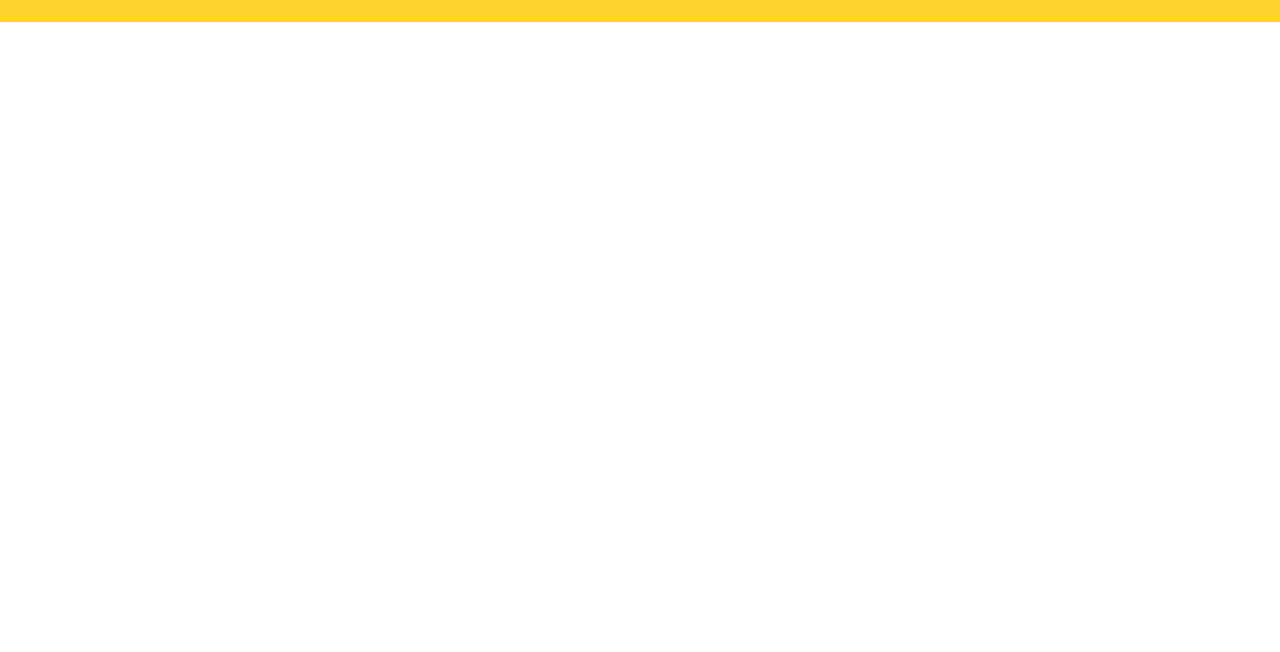
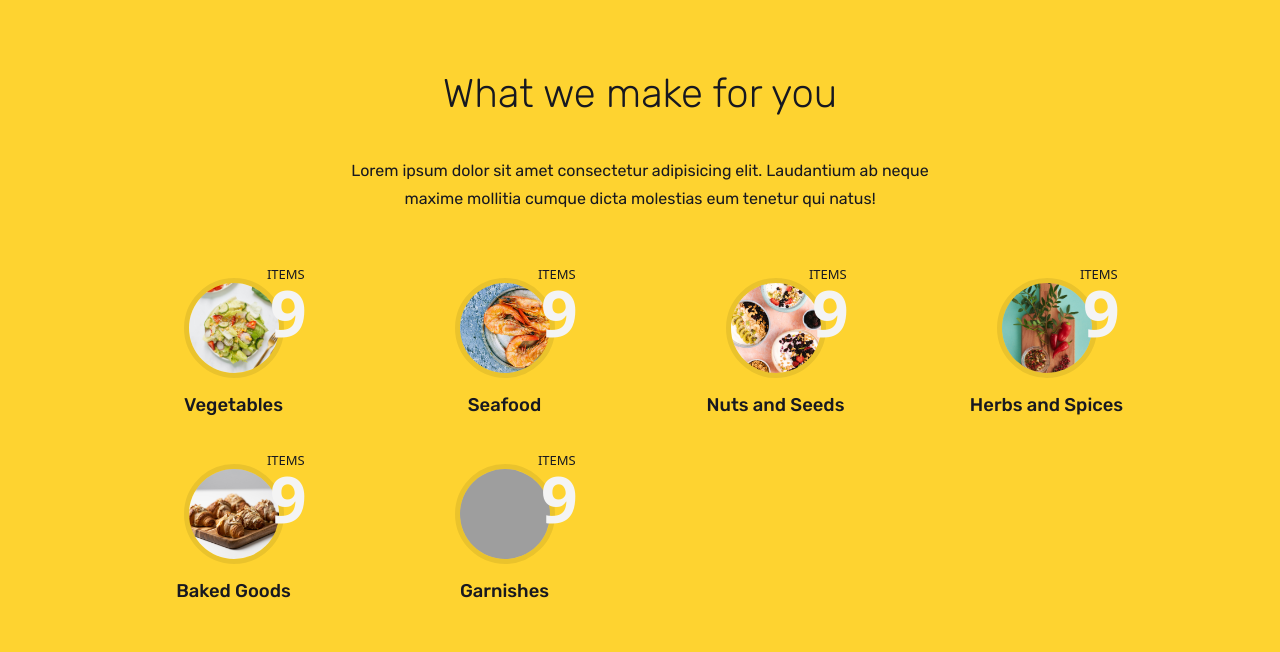
Before and after one commit to shakhawatsalam/FoodOrderingWebsiteHTML-CSS-JavaScript, a plain HTML site: page index.html in a window 1280 px wide. Shown: the part 1050-1702 px from the top of the page. Before the commit the page ends 1072 px from the top, so only its background shows below. Drawn offline with nearby package versions, Linux system fonts and the light colour scheme; grey boxes are pictures that could not be loaded.

Commit message:
categories part is almonst done

```diff
--- a/index.html
+++ b/index.html
@@ -59,6 +59,7 @@
       <!-- Header Nav bar End  -->
       <!-- main section Slider Part start  -->
       <main>
+        <!-- HERO PART START  -->
         <div class="hero">
           <div class="container">
             <h1>Don't wait to feel hungry</h1>
@@ -137,6 +138,90 @@
           </div>
           <div class="bg-primary"></div>
         </div>
+        <!-- HERO PART END  -->
+        <!-- CATEGORY PART IS STARTED  -->
+        <div class="categories">
+          <div class="container">
+            <div class="head-brief">
+              <h3>What we make for you</h3>
+              <p>Lorem ipsum dolor sit amet consectetur adipisicing elit. Laudantium ab neque maxime mollitia cumque dicta molestias eum tenetur qui natus!</p>
+            </div>
+            <div class="cat-item">
+              <ul>
+                <li>
+                  <div class="icon covering">
+                    <img src="assets/categories/cat1.jpg" alt="">
+                  </div>
+                  <h3>Vegetables</h3>
+                  <div class="qty">
+                    <span>items</span>
+                    <strong>9</strong>
+                  </div>
+                  <a href="" class="link"></a>
+                </li>
+                <li>
+                  <div class="icon covering">
+                    <img src="assets/categories/cat2.jpg" alt="">
+                  </div>
+                  <h3>Seafood</h3>
+                  <div class="qty">
+                    <span>items</span>
+                    <strong>9</strong>
+                  </div>
+                  <a href="" class="link"></a>
+                </li>
+               <li>
+                  <div class="icon covering">
+                    <img src="assets/categories/cat3.jpg" alt="">
+                  </div>
+                  <h3>Nuts and Seeds</h3>
+                  <div class="qty">
+                    <span>items</span>
+                    <strong>9</strong>
+                  </div>
+                  <a href="" class="link"></a>
+                </li>
+                <li>
+                  <div class="icon covering">
+                    <img src="assets/categories/cat4.jpg" alt="">
+                  </div>
+                  <h3>Herbs and Spices</h3>
+                  <div class="qty">
+                    <span>items</span>
+                    <strong>9</strong>
+                  </div>
+                  <a href="" class="link"></a>
+                </li>
+                 <li>
+                  <div class="icon covering">
+                    <img src="assets/categories/cat5.jpg" alt="">
+                  </div>
+                  <h3>Baked Goods</h3>
+                  <div class="qty">
+                    <span>items</span>
+                    <strong>9</strong>
+                  </div>
+                  <a href="" class="link"></a>
+                </li>
+                 <li>
+                  <div class="icon covering">
+                    <img src="assets/categories/cat6.jpg" alt="">
+                  </div>
+                  <h3>Garnishes</h3>
+                  <div class="qty">
+                    <span>items</span>
+                    <strong>9</strong>
+                  </div>
+                  <a href="" class="link"></a>
+                </li>
+              </ul>
+            </div>
+            <!-- ================  -->
+
+          </div>
+          <div class="bg-primary"></div>
+        </div>
+        <!-- CATEGORY PART IS END  -->
       </main>
       <!-- main section Slider Part end  -->
     </div>
--- a/style.css
+++ b/style.css
@@ -88,6 +88,33 @@ h4{
 }
 .bg-primary {
     background-image: url(assets/bg-primary.svg);
+}
+
+.head-brief {
+    max-width: 600px;
+    text-align: center;
+    margin: 0 auto 4em;
+}
+
+.head-brief h3 {
+    font-size: 2.5em;
+    font-weight: 300;
+    margin-bottom: 1em;
+}
+
+.covering img {
+    object-fit: cover;
+    width: 100%;
+    height: 100%;
+    transition: transform .3s;
+}
+
+.link {
+    position: absolute;
+    top: 0;
+    left: 0;
+    width: 100%;
+    height: 100%;
 }
 
 /* 01. HEADER  */
@@ -397,6 +424,89 @@ main > div {
 
 
 
+/* 03. CATEGORIES  */
+
+.categories {
+    padding-top: 3em;
+    background-color: var(--primary-color);
+}
+
+
+
+.cat-item ul {
+    display: grid;
+    grid-gap: 3em;
+    grid-template-columns: repeat(auto-fill, minmax(180px, 2fr));
+}
+
+.cat-item ul li {
+    position: relative;
+    text-align: center;
+}
+
+.cat-item ul li .icon {
+    width: 100px;
+    height: 100px;
+    margin: 0 auto 1em;
+    border-radius: 50%;
+    overflow: hidden;
+    border: 5px solid #00000014;
+    transition: transform .3s, box-shadow .3s, border .3s;
+}
+
+
+
+.cat-item ul li h3 {
+    font-size: 1.15em;
+}
+
+
+
+.cat-item ul li:hover .icon {
+    transform: translateY(-10px);
+    box-shadow: rgba(0, 0, 0, 0.5) 0 18px 36px -18px;
+    border: 0;
+}
+
+.cat-item ul li:hover .icon img {
+    transform: scale(1.1);
+}
+
+.cat-item ul li .qty {
+    font-family: system-ui;
+    position: absolute;
+    top: -10px;
+    line-height: 1;
+    left: 65%;
+    display: flex;
+    flex-direction: column;
+    align-items: center;
+    transition: left .3s;
+}
+
+.cat-item ul li:hover .qty {
+    left: 70%;
+}
+
+.cat-item ul li .qty strong {
+    font-size: 4em;
+    color: var(--light-color);
+    letter-spacing: -5px;
+}
+
+.cat-item ul li .qty span {
+    font-size: 0.813em;
+    font-weight: 300;
+    text-transform: uppercase;
+}
+
+.categories .bg-primary {
+    height: 300px;
+    transform: rotate(180deg);
+    bottom: -300px;
+}
+
+
 
 
 
```
